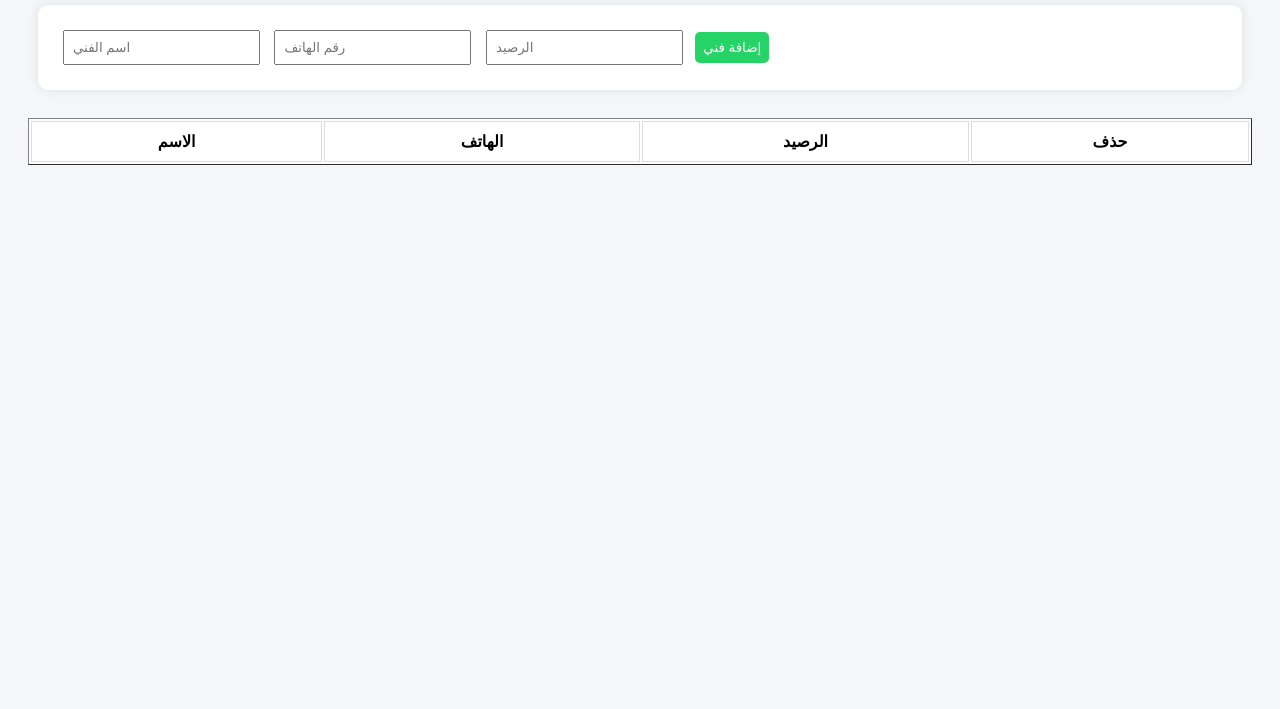
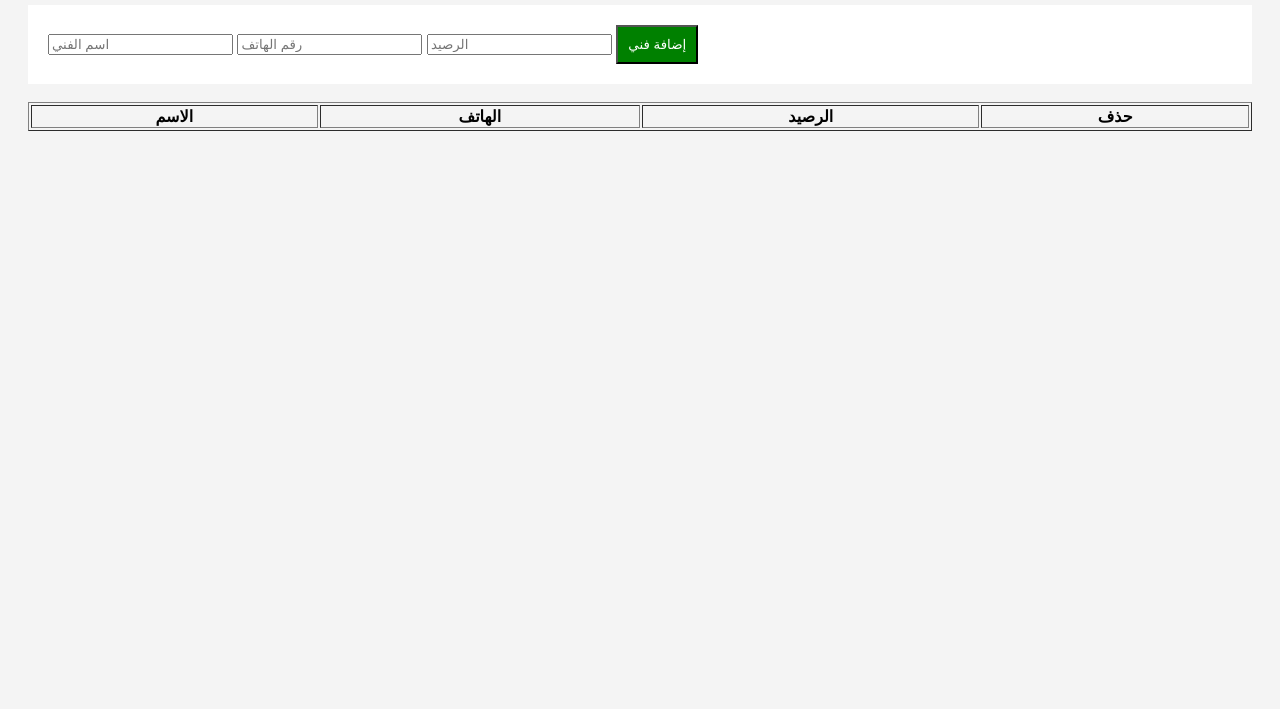
Before and after one commit to dydy5269-hash/whatsapp-bot, a website: page public/technicians.html in a window 1280 px wide. Shown: the part 91-800 px from the top of the page. Drawn offline with Linux system fonts and the light colour scheme; no server answers.

Commit message:
Update style.css

```diff
--- a/public/style.css
+++ b/public/style.css
@@ -1,8 +1,25 @@
 body{
 
-font-family:Arial;
-background:#f4f6f9;
+font-family: Arial;
+background:#f4f4f4;
 padding:20px;
+
+}
+
+.login-box{
+
+background:white;
+padding:20px;
+width:300px;
+margin:auto;
+
+}
+
+.grid{
+
+display:grid;
+grid-template-columns:1fr 1fr;
+gap:20px;
 
 }
 
@@ -10,40 +27,13 @@ padding:20px;
 
 background:white;
 padding:20px;
-margin:10px;
-border-radius:10px;
-box-shadow:0 0 10px rgba(0,0,0,0.1);
 
 }
 
 button{
 
-background:#25D366;
+background:green;
 color:white;
-border:none;
-padding:8px;
-margin:3px;
-border-radius:5px;
+padding:10px;
 
 }
-
-input{
-
-padding:8px;
-margin:5px;
-
-}
-
-table{
-
-width:100%;
-background:white;
-
-}
-
-th,td{
-
-padding:10px;
-border:1px solid #ddd;
-
-}
```
